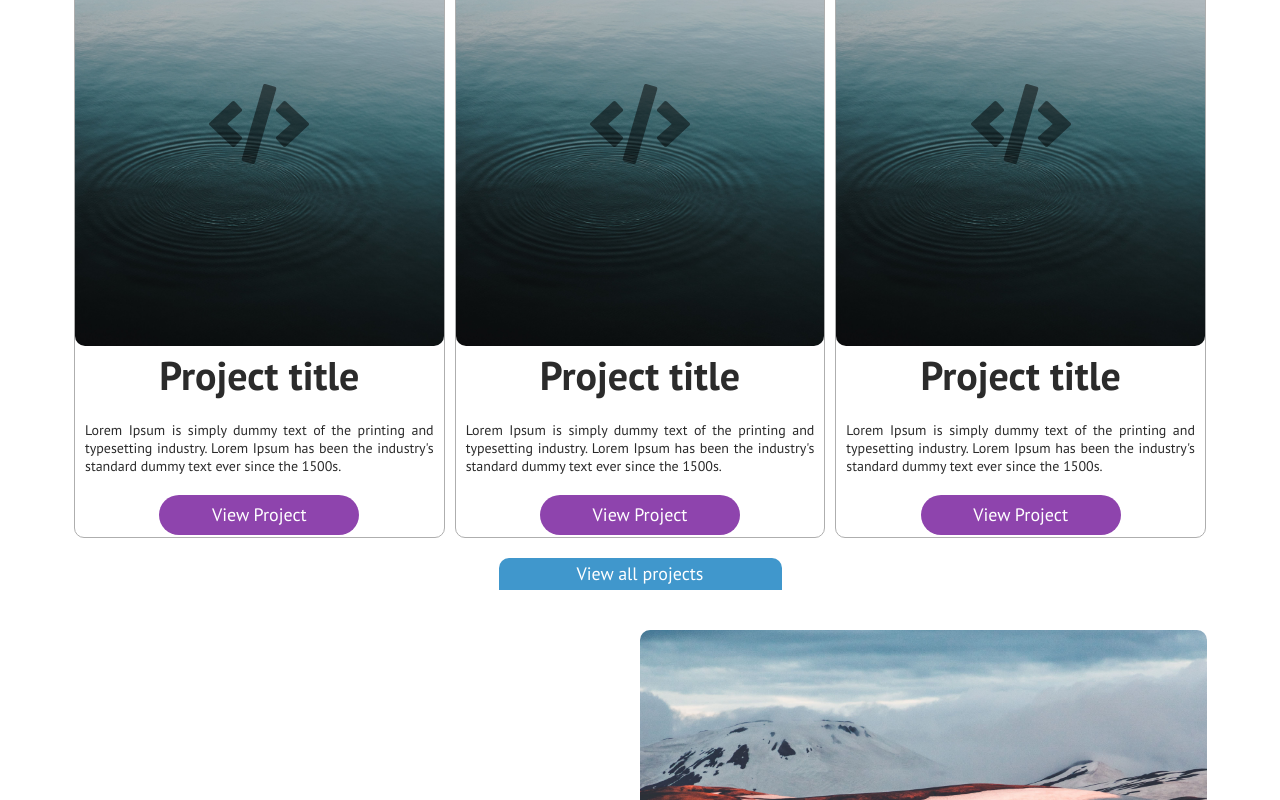
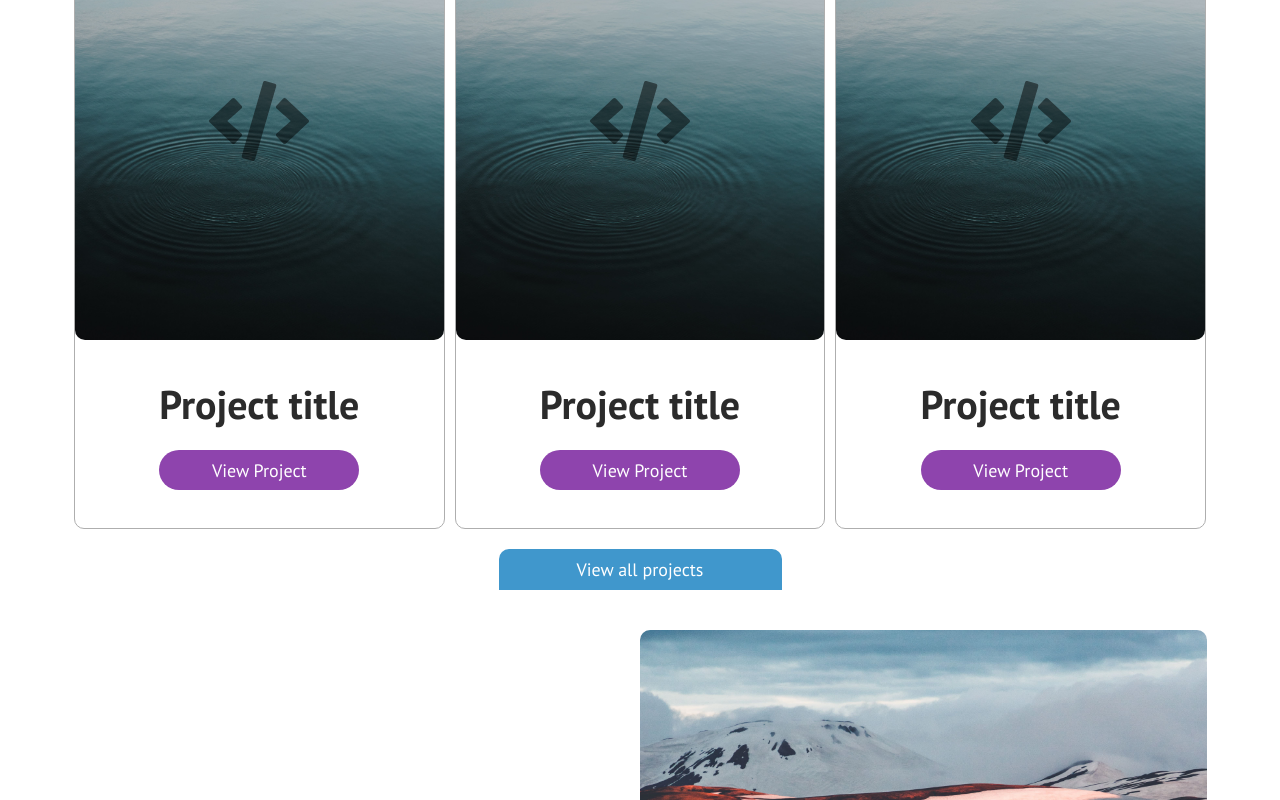
Before and after one commit to Texmo100/Developer-profile-IIR, a React (Create React App) app: page / in a window 1280 px wide. Shown: the part 1840-2640 px from the top of the page. Built offline with nearby package versions, Linux system fonts and the light colour scheme.

Commit message:
Project cards updated and Project cards in Projects section/Home bug fixed

```diff
--- a/src/App.css
+++ b/src/App.css
@@ -231,20 +231,19 @@ ul{
 .container-projects{
   display: flex;
   flex-direction: column;
-  align-items: center;
 }
 h3{
   font-size: 5.5rem;
   text-align: center;
-  margin-bottom: 2rem;
 }
 /*---- Projects Cards ----*/
 .container-cards{
-  height: calc(100% - 1rem);
+  height: 100%;
   display: grid;
   grid-template-columns: repeat(3,1fr);
   grid-template-rows: 100%;
   column-gap: 1rem;
+  margin: 2rem 0;
 }
 @media screen and (max-width: 980px){
   .container-cards{
@@ -293,11 +292,6 @@ h3{
   font-size: 4rem;
   font-weight: 700;
 }
-.project-desc{
-  font-size: 1.4rem;
-  text-align: justify;
-  margin-top: 2rem;
-}
 .button-project-card{
   width: 20rem;
   height: 4rem;
@@ -313,22 +307,17 @@ h3{
   border: 1px solid var(--y-violet);
   color: var(--y-violet);
 }
-@media screen and (max-width: 980px){
-  .button-project-card{
-    width: 50%;
-  }
-
-}
 /*---- Button view all projects ----*/
 .button-all-projects{
+  align-self: center;
   width: 25%;
-  height: 5%;
-  margin-top: 2rem;
+  height: 5rem;
   background-color: var(--main-color-1);
   color: var(--white);
   border-radius: 0;
   border-top-left-radius: 1rem;
   border-top-right-radius: 1rem;
+  border: 1px solid transparent;
   transition: all 500ms ease;
 }
 @media screen and (max-width: 980px){
--- a/src/Components/Projects/CardProject.js
+++ b/src/Components/Projects/CardProject.js
@@ -10,10 +10,6 @@ const CardProject = () => {
             </div>
             <div className="project-info">
                 <p className="project-title">Project title</p>
-                <p className="project-desc">
-                    Lorem Ipsum is simply dummy text of the printing and typesetting industry.
-                    Lorem Ipsum has been the industry's standard dummy text ever since the 1500s.
-                </p>
                 <Link className="button button-project-card" to="/projectdetails-nameProject">View Project</Link>
             </div>
         </div>
```
